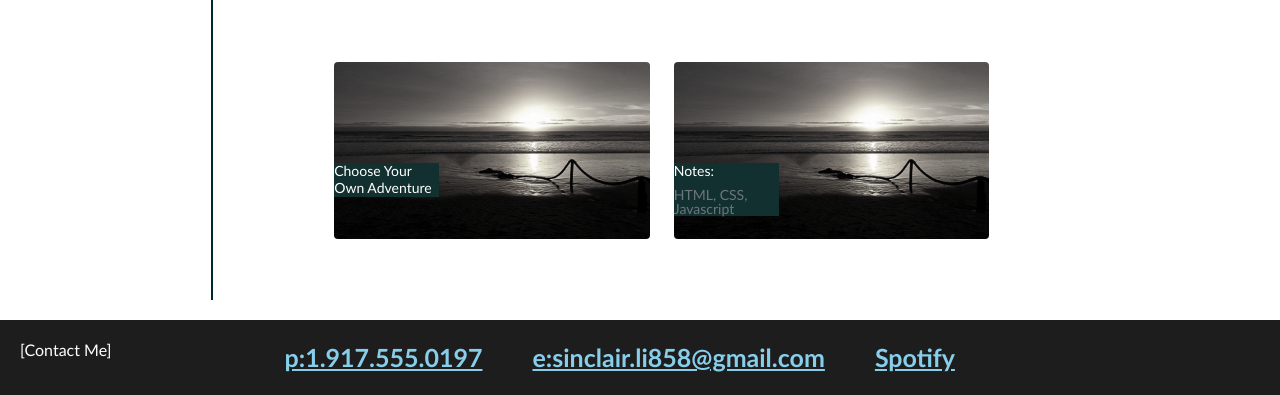
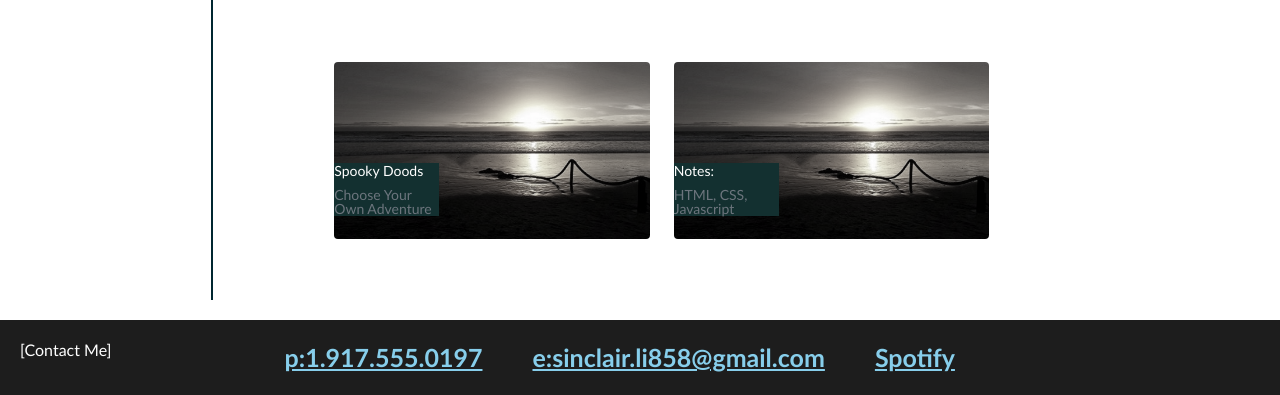
Before and after one commit to AForkintheCode/WK2-Challenge, a website: page index.html in a window 1280 px wide. Shown: the part 817-1212 px from the top of the page. Drawn offline with nearby package versions, Linux system fonts and the light colour scheme.

Commit message:
Update index.html

```diff
--- a/index.html
+++ b/index.html
@@ -117,7 +117,7 @@
                                             src="./assets/images/Sunset.jpg" class="figure-img img-fluid rounded"
                                             alt="..."></a>
                                     <figcaption class="figure-caption col-4">
-                                        <h2>Choose Your Own Adventure</h2>
+                                        <h2>Spooky Doods</h2>Choose Your Own Adventure
                                     </figcaption>
                                 </figure>
                             </div>
```
